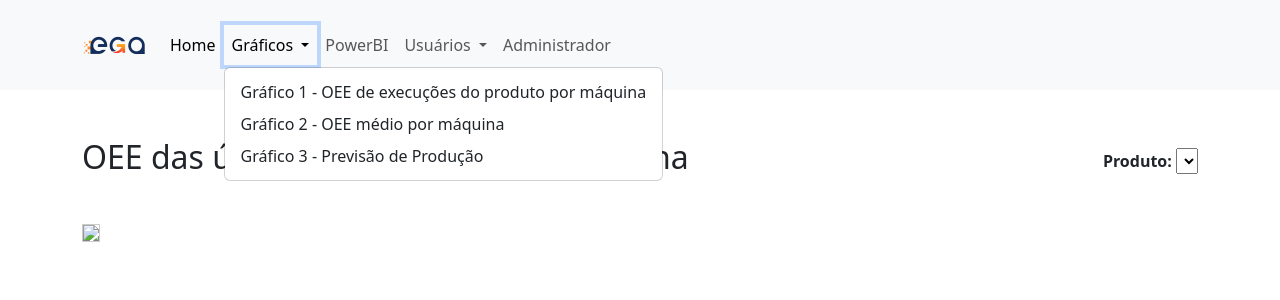
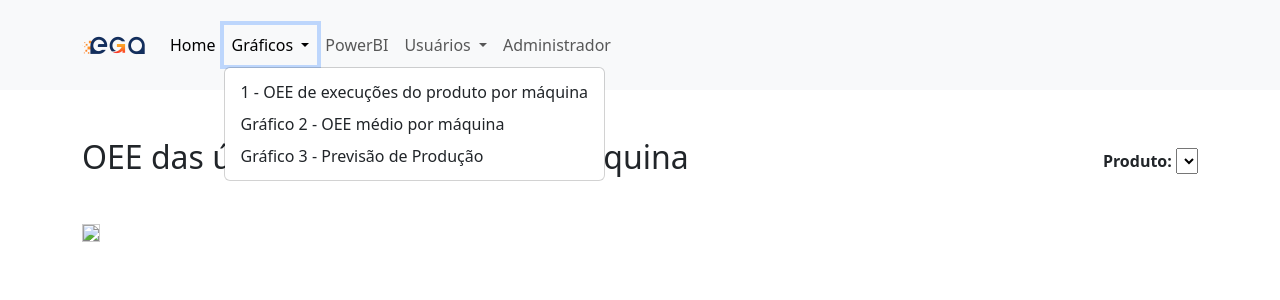
Before and after one commit to theo-dellacqua/Aplicativo_site_projeto_fatec, a Django app: page /colab/grafico_1 in a window 1280 px wide, after a click on "Gráficos". Shown: the top 300 px of the page. Run offline with Django 4.2, Linux system fonts and the light colour scheme; the visitor is signed in with stand-in values (Sample User, id 1); data that the repository does not hold is empty.

Commit message:
alteração pequena nos nomes do menu

```diff
--- a/templates/menu.html
+++ b/templates/menu.html
@@ -18,7 +18,7 @@
                     Gráficos
                 </a>
                 <ul class="dropdown-menu">
-                    <li><a class="dropdown-item" href="/colab/grafico_1">Gráfico 1 - OEE de execuções do produto por máquina</a></li>
+                    <li><a class="dropdown-item" href="/colab/grafico_1">1 - OEE de execuções do produto por máquina</a></li>
                     <li><a class="dropdown-item" href="/colab/grafico_2">Gráfico 2 - OEE médio por máquina</a></li>
                     <li><a class="dropdown-item" href="/colab/grafico_3">Gráfico 3 - Previsão de Produção</a></li>
                 </ul>
```
